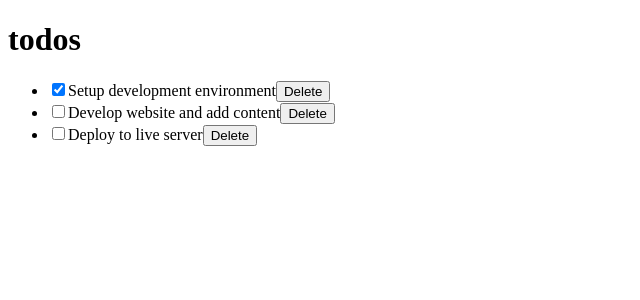
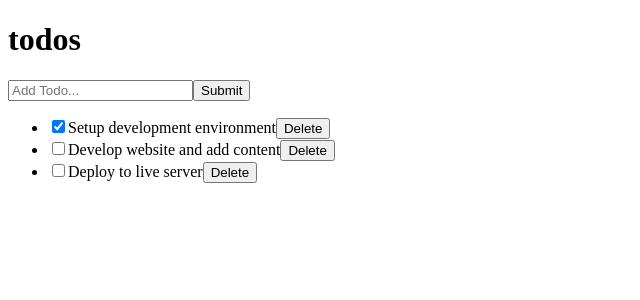
Before and after one commit to ConWinstone/react-todo-app, a React (Create React App) app: page / in a window 1280 px wide. Shown: the top 300 px of the page, without its empty margins (0-640 px from the left). Built offline with nearby package versions, Linux system fonts and the light colour scheme.

Commit message:
Working todo app

```diff
--- a/src/components/InputTodo.js
+++ b/src/components/InputTodo.js
@@ -0,0 +1,39 @@
+import React, { Component } from 'react'
+
+class InputTodo extends Component {
+  state = {
+    title: '',
+  }
+  onChange = (e) => {
+    this.setState({
+      [e.target.name]: e.target.value,
+    })
+  }
+  handleSubmit = (e) => {
+    e.preventDefault()
+    if (this.state.title.trim()) {
+      this.props.addTodoProps(this.state.title)
+      this.setState({
+        title: '',
+      })
+    } else {
+      alert('Please write item')
+    }
+  }
+
+  render() {
+    return (
+      <form onSubmit={this.handleSubmit}>
+        <input
+          type="text"
+          placeholder="Add Todo..."
+          value={this.state.title}
+          name="title"
+          onChange={this.onChange}
+        />
+        <button>Submit</button>
+      </form>
+    )
+  }
+}
+export default InputTodo
--- a/src/components/TodoContainer.js
+++ b/src/components/TodoContainer.js
@@ -1,7 +1,9 @@
 import React from 'react'
 import TodosList from './TodosList'
 import Header from './Header'
+import InputTodo from './InputTodo'
 
+let idMax = 4
 class TodoContainer extends React.Component {
   state = {
     todos: [
@@ -47,10 +49,22 @@
     })
   }
 
+  addTodoItem = (title) => {
+    const newTodo = {
+      id: idMax++,
+      title: title,
+      completed: false,
+    }
+    this.setState({
+      todos: [...this.state.todos, newTodo],
+    })
+  }
+
   render() {
     return (
       <div>
         <Header />
+        <InputTodo addTodoProps={this.addTodoItem} />
         <TodosList
           todos={this.state.todos}
           handleChangeProps={this.handleChange}
```
